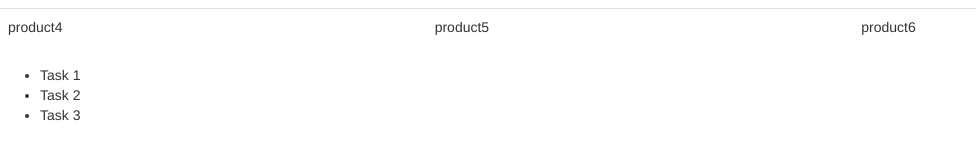
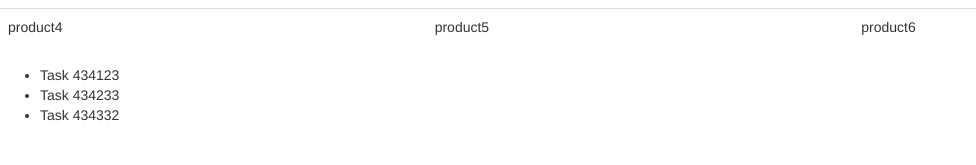
Before and after one commit to sensaj77/workshop, a React app: page / in a window 1280 px wide. Shown: the part 135-300 px from the top of the page, without its empty margins (0-976 px from the left). Built offline with nearby package versions, Linux system fonts and the light colour scheme.

Commit message:
props, state, constructor(), super()

```diff
--- a/src/App.jsx
+++ b/src/App.jsx
@@ -3,11 +3,20 @@ import TableBody from "./TableBody.jsx";
 import TableHead from "./TableHead.jsx";
 import TodoList from "./TodoList.jsx";
 
+const todos = [ "Task 434123", "Task 434233", "Task 434332" ];
+
 export default class App extends React.Component {
 
+  constructor(props) {
+    super(props);
+
+    this.state = {
+      todos: todos
+    };
+  }
 
   render() {
-  	const todos = [ "Task 1", "Task 2", "Task 3" ];
+
     return (
     	<div>
       		<h1>Shop List</h1>
@@ -18,7 +27,7 @@ export default class App extends React.Component {
       		<tfoot>
       		</tfoot>
       		</table>
-      		<TodoList todos={todos}/>
+      		<TodoList todos={this.state.todos}/>
       	</div>
     );
   }
```
